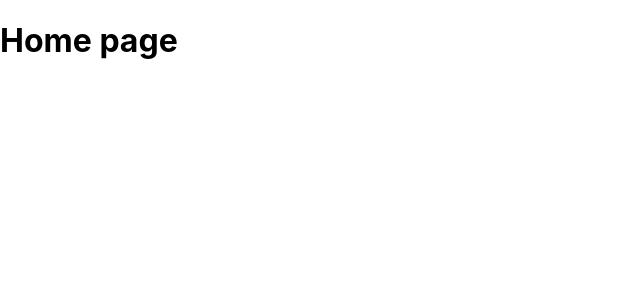
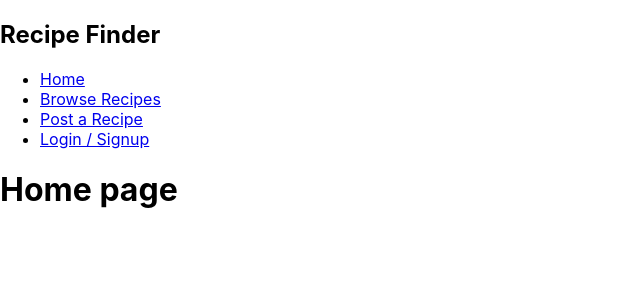
Before and after one commit to ChaseTeague1/recipefinder, a React (Create React App) app in the folder client/: page / in a window 1280 px wide. Shown: the top 300 px of the page, without its empty margins (0-640 px from the left). Built offline with nearby package versions, Linux system fonts and the light colour scheme.

Commit message:
setup basic client side routing

```diff
--- a/client/package.json
+++ b/client/package.json
@@ -7,8 +7,9 @@
     "@testing-library/jest-dom": "^6.6.4",
     "@testing-library/react": "^16.3.0",
     "@testing-library/user-event": "^13.5.0",
-    "react": "^19.1.1",
-    "react-dom": "^19.1.1",
+    "react": "^18.3.1",
+    "react-dom": "^18.3.1",
+    "react-router-dom": "^6.30.1",
     "react-scripts": "5.0.1",
     "web-vitals": "^2.1.4"
   },
--- a/client/src/App.js
+++ b/client/src/App.js
@@ -1,10 +1,26 @@
+import React from "react";
+import { Routes, Route } from "react-router-dom";
+import Navbar from "./components/NavBar";
 import Home from "./pages/Home";
+import BrowseRecipe from "./pages/BrowseRecipe";
+import PostRecipe from "./pages/PostRecipe";
+import LoginSignup from "./pages/LoginSignup";
 
+
+console.log("React version:", React.version);
 function App() {
   return (
-    <div className="App">
-      <Home />
-    </div>
+    <>
+      <Navbar />
+      <Routes>
+        <Route path="/" element={<Home />} />
+        <Route path="/browse" element={<BrowseRecipe />} />
+        <Route path="/post" element={<PostRecipe />} />
+        <Route path="/login" element={<LoginSignup />} />
+        {/* Optional 404 page */}
+        <Route path="*" element={<h1>404 Page Not Found</h1>} />
+      </Routes>
+    </>
   );
 }
 
--- a/client/src/components/NavBar.js
+++ b/client/src/components/NavBar.js
@@ -1,12 +1,18 @@
 import React from "react";
+import { Link } from "react-router-dom";
 
-
-function NavBar(){
-    return (
-        <div>
-            <h1>NavBar</h1>
-        </div>
-    )
+function Navbar() {
+  return (
+    <nav>
+      <h2>Recipe Finder</h2>
+      <ul>
+        <li><Link to="/">Home</Link></li>
+        <li><Link to="/browse">Browse Recipes</Link></li>
+        <li><Link to="/post">Post a Recipe</Link></li>
+        <li><Link to="/login">Login / Signup</Link></li>
+      </ul>
+    </nav>
+  );
 }
 
-export default NavBar;
+export default Navbar;
--- a/client/src/index.js
+++ b/client/src/index.js
@@ -3,15 +3,16 @@ import ReactDOM from 'react-dom/client';
 import './index.css';
 import App from './App';
 import reportWebVitals from './reportWebVitals';
+import { BrowserRouter } from 'react-router-dom';
 
 const root = ReactDOM.createRoot(document.getElementById('root'));
+
 root.render(
   <React.StrictMode>
-    <App />
+    <BrowserRouter>
+      <App />
+    </BrowserRouter>
   </React.StrictMode>
 );
 
-// If you want to start measuring performance in your app, pass a function
-// to log results (for example: reportWebVitals(console.log))
-// or send to an analytics endpoint. Learn more: https://bit.ly/CRA-vitals
 reportWebVitals();
```
Also changed, not shown: 2 other files (tests, documents, lock files or other folders).
